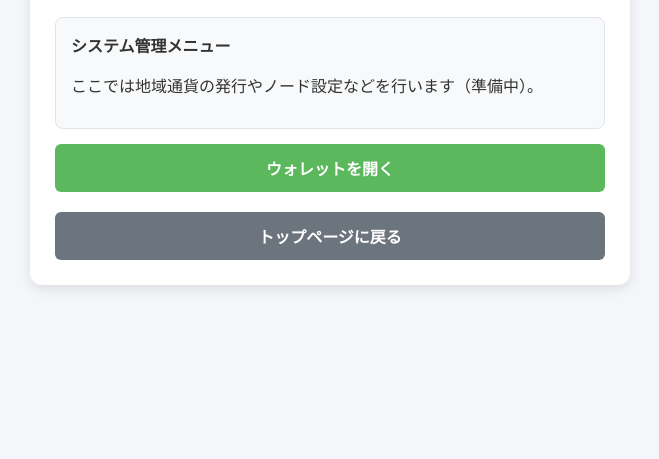
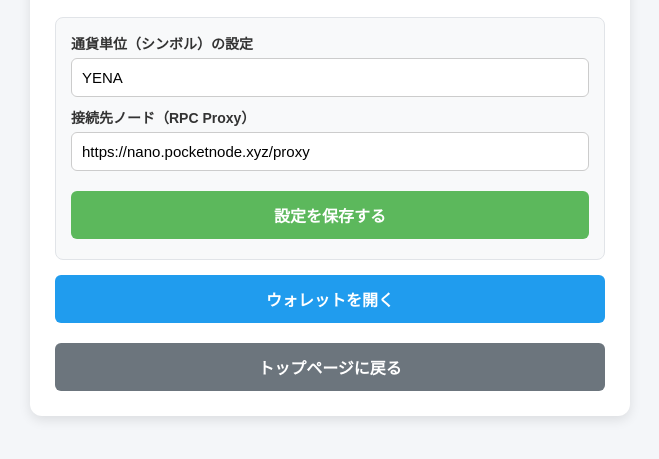
Before and after one commit to kitchengarden-gin7/community-currency, a plain HTML site: page admin.html in a window 1280 px wide. Shown: the part 83-542 px from the top of the page, without its empty margins (310-969 px from the left). Drawn offline with Linux system fonts and the light colour scheme.

Commit message:
Add currency and node settings to admin page

```diff
--- a/admin.html
+++ b/admin.html
@@ -28,6 +28,21 @@
             border-radius: 8px;
             margin-bottom: 15px;
         }
+        label {
+            display: block;
+            font-weight: bold;
+            margin-bottom: 5px;
+            font-size: 14px;
+        }
+        input[type="text"] {
+            width: 100%;
+            padding: 10px;
+            box-sizing: border-box;
+            border: 1px solid #ccc;
+            border-radius: 6px;
+            font-size: 15px;
+            margin-bottom: 10px;
+        }
         .btn {
             display: block;
             width: 100%;
@@ -50,6 +65,13 @@
             margin-top: 20px;
         }
         .btn-back:hover { background-color: #5a6268; }
+        .msg {
+            color: #28a745;
+            font-size: 13px;
+            margin-top: 5px;
+            text-align: center;
+            font-weight: bold;
+        }
     </style>
 </head>
 <body>
@@ -58,13 +80,46 @@
     <h2>管理者設定画面</h2>
 
     <div class="card">
-        <strong>システム管理メニュー</strong>
-        <p>ここでは地域通貨の発行やノード設定などを行います（準備中）。</p>
+        <label for="currency-name">通貨単位（シンボル）の設定</label>
+        <input type="text" id="currency-name" value="YENA" placeholder="例: YENA, 〇〇コイン">
+
+        <label for="node-url">接続先ノード（RPC Proxy）</label>
+        <input type="text" id="node-url" value="https://nano.pocketnode.xyz/proxy" placeholder="https://...">
+
+        <button class="btn" onclick="saveSettings()">設定を保存する</button>
+        <div id="save-msg" class="msg"></div>
     </div>
 
-    <a href="wallet.html" class="btn">ウォレットを開く</a>
+    <a href="wallet.html" class="btn" style="background-color: #209cee;">ウォレットを開く</a>
     <a href="index.html" class="btn btn-back">トップページに戻る</a>
 </div>
 
+<script>
+    function loadSettings() {
+        const savedCurrency = localStorage.getItem('yena_currency_symbol');
+        if (savedCurrency) {
+            document.getElementById('currency-name').value = savedCurrency;
+        }
+        const savedNode = localStorage.getItem('yena_node_url');
+        if (savedNode) {
+            document.getElementById('node-url').value = savedNode;
+        }
+    }
+
+    function saveSettings() {
+        const currency = document.getElementById('currency-name').value.trim() || "YENA";
+        const node = document.getElementById('node-url').value.trim() || "https://nano.pocketnode.xyz/proxy";
+
+        localStorage.setItem('yena_currency_symbol', currency);
+        localStorage.setItem('yena_node_url', node);
+
+        const msg = document.getElementById('save-msg');
+        msg.innerText = "✅ 設定を正常に保存しました！";
+        setTimeout(() => { msg.innerText = ""; }, 3000);
+    }
+
+    window.onload = loadSettings;
+</script>
+
 </body>
 </html>
```
